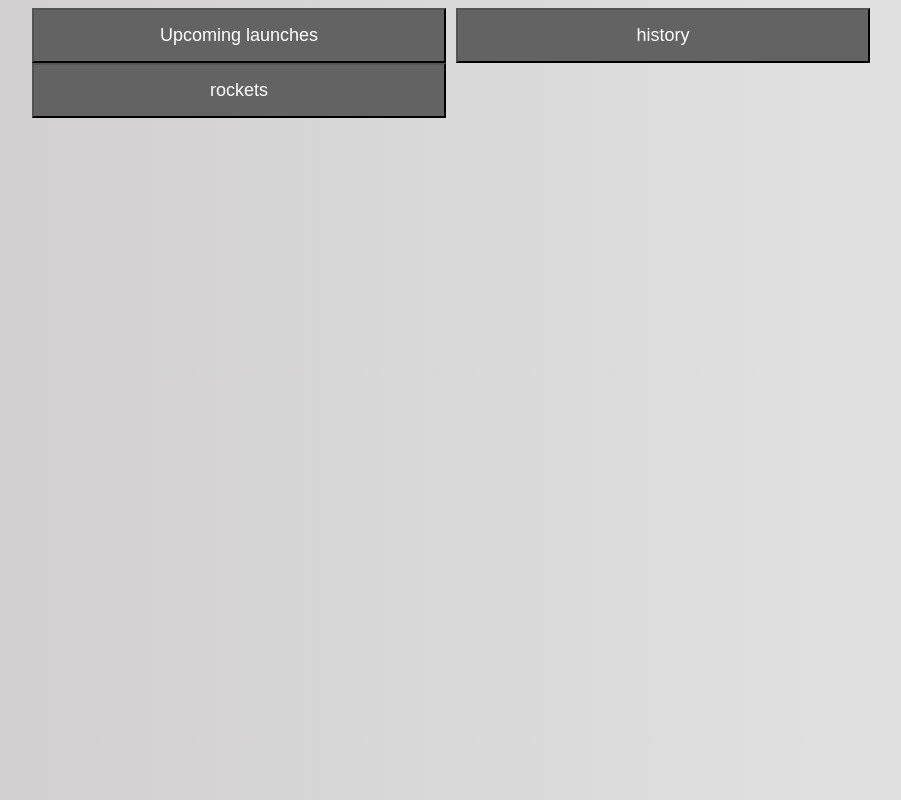
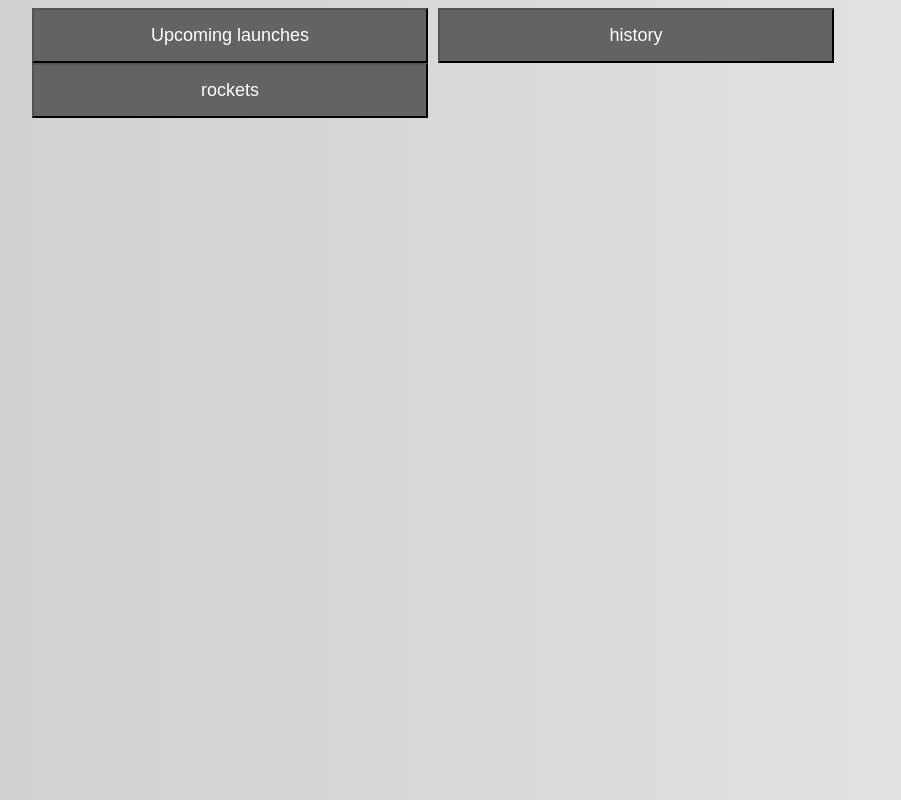
Before and after one commit to LadyFromMars/spaceX-data.github.io, a plain HTML site: page index.html in a window 1280 px wide. Shown: the whole page, without its empty margins (40-941 px from the left). Drawn offline with Linux system fonts and the light colour scheme.

Commit message:
Update main.css

```diff
--- a/main.css
+++ b/main.css
@@ -61,7 +61,7 @@ h1 {
 /* Navigation */
 
 #nav button {
-  width: 23em;
+  width: 22em;
   margin-right: 10px;
   font-size: 18px;
   background-color: #636363;
```
